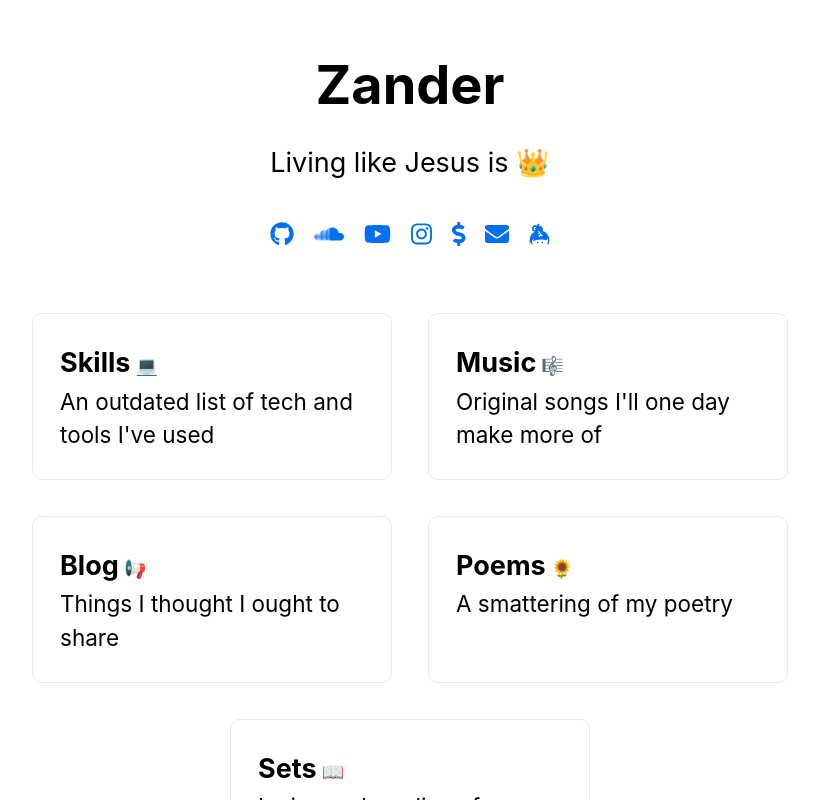
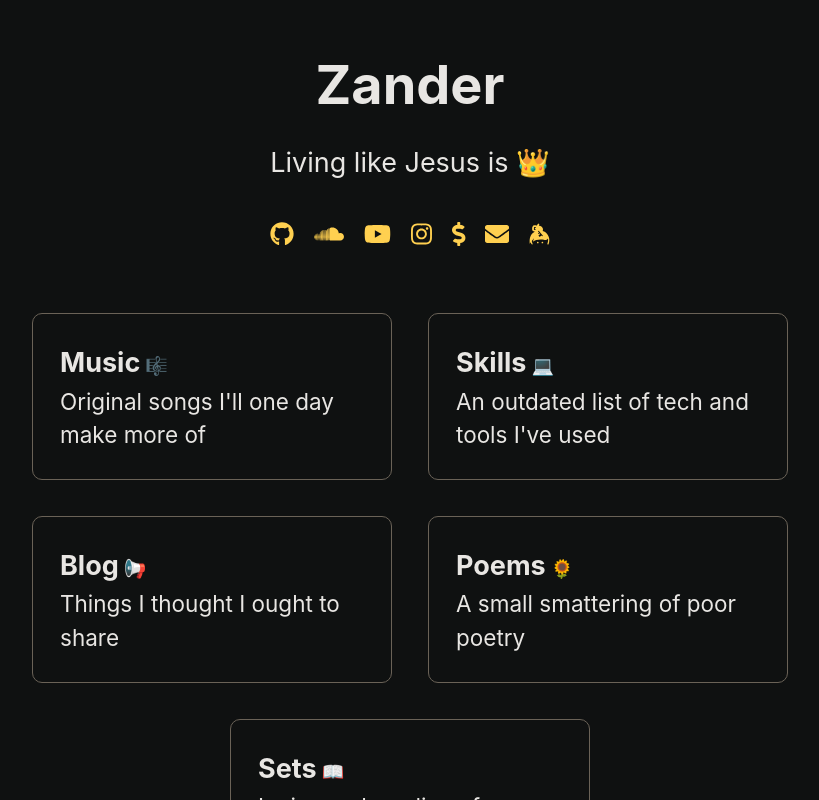
Before and after one commit to steamwings/me, a Next.js app: page / in a window 1280 px wide. Shown: the top 800 px of the page, without its empty margins (230-1049 px from the left). Built offline with nearby package versions, Linux system fonts and the light colour scheme.

Commit message:
All dark, yellow accents

```diff
--- a/app/home.tsx
+++ b/app/home.tsx
@@ -56,30 +56,24 @@ export default function Home() {
         <div className={
           utilStyles.grid
         }>
+          <Link href="https://www.youtube.com/channel/UCYtpQXhep8dADXhU11xsBXA"
+            className={styles.card}>
+            <span>
+              <h2>Music</h2>&nbsp;&#x1f3bc;
+            </span>
+            <p>Original songs I&apos;ll one day make more of</p>
+          </Link>
+
           <Link href="/skills"
-            className={
-              styles.card
-          }>
+            className={styles.card}>
             <span>
               <h2>Skills</h2>&nbsp;&#x1f4bb;
             </span>
             <p>An outdated list of tech and tools I&apos;ve used</p>
           </Link>
 
-          <Link href="https://www.youtube.com/channel/UCYtpQXhep8dADXhU11xsBXA"
-            className={
-              styles.card
-          }>
-            <span>
-              <h2>Music</h2>&nbsp;&#x1f3bc;
-            </span>
-            <p>Original songs I&apos;ll one day make more of</p>
-          </Link>
-
           <Link href="/blog"
-            className={
-              styles.card
-          }>
+            className={styles.card}>
             <span>
               <h2>Blog</h2>&nbsp;&#x1f4e2;
             </span>
@@ -89,19 +83,15 @@ export default function Home() {
           </Link>
 
           <Link href="/poems"
-            className={
-              styles.card
-          }>
+            className={styles.card}>
             <span>
               <h2>Poems</h2>&nbsp;&#x1f33b;
             </span>
-            <p>A smattering of my poetry</p>
+            <p>A small smattering of poor poetry</p>
           </Link>
 
           <Link href="/sets"
-            className={
-              styles.card
-          }>
+            className={styles.card}>
             <span>
               <h2>Sets</h2>&nbsp;&#x1f4d6;
             </span>
--- a/components/layout.tsx
+++ b/components/layout.tsx
@@ -14,11 +14,9 @@ export default function Layout({ children, backNav }: LayoutProps) {
       <main className={styles.main}>{children}</main>
 
       {(backNav != Destination.None) && (
-          <div className={styles.backToHome}>
-            <Link href={getUrl(backNav)}>
-              ← Back
-            </Link>
-          </div>
+        <Link href={getUrl(backNav)} className={styles.backToHome}>
+          ← Back
+        </Link>
       )}
 
       <footer className={styles.footer}>
--- a/styles/Utils.module.css
+++ b/styles/Utils.module.css
@@ -1,6 +1,6 @@
 .grid {
   display: flex;
-  align-items: top;
+  align-items: baseline;
   justify-content: center;
   flex-wrap: wrap;
   max-width: 800px;
--- a/styles/globals.css
+++ b/styles/globals.css
@@ -6,6 +6,9 @@ body {
     Cantarell, Fira Sans, Droid Sans, Helvetica Neue, sans-serif;
   line-height: 1.6;
   font-size: 18px;
+  color-scheme: dark;
+  background-color: rgb(15, 17, 17);/* #131516; */
+  color: rgb(232, 230, 227);
 }
 
 * {
@@ -14,6 +17,7 @@ body {
 
 a {
   text-decoration: none;
+  color: rgb(51, 145, 255);
 }
 
 h1,h2,h3 > a {
--- a/styles/home.module.css
+++ b/styles/home.module.css
@@ -29,14 +29,10 @@
 }
 
 .social a {
-  color: #0070f3;
+  color: rgb(255, 208, 80) /*#0070f3*/;
   text-decoration: none;
   margin: 10px;
   max-height: 42px;
-}
-
-.fa {
-  size: "lg";
 }
 
 .title a:hover,
@@ -81,9 +77,9 @@
   text-align: left;
   color: inherit;
   text-decoration: none;
-  border: 1px solid #eaeaea;
+  border: 1px solid rgb(106, 98, 87);
   border-radius: 10px;
-  transition: color 0.15s ease, border-color 0.15s ease;
+  transition: color 0.25s ease, border-color 0.25s ease;
   width: 45%;
   min-width: 18rem;
 }
@@ -91,8 +87,9 @@
 .card:hover,
 .card:focus,
 .card:active {
-  color: #0070f3;
-  border-color: #0070f3;
+  text-decoration: none;
+  color: rgb(255, 208, 80);
+  border-color: rgb(255, 208, 80);
 }
 
 .card h2 {
--- a/styles/layout.module.css
+++ b/styles/layout.module.css
@@ -19,13 +19,24 @@
 }
 
 .backToHome {
+  text-decoration: none;
+  color: rgb(232, 230, 227);
+  padding: .75rem;
   margin: 1rem 0 3rem;
+  border-radius: 10px;
+  border: 1px solid rgb(15, 17, 17);
+  transition: color .25s ease, border-color .25s ease;
+}
+
+.backToHome:hover {
+  color: rgb(255, 208, 80);
+  border-color: rgb(255, 208, 80);
 }
 
 .footer {
   width: 100%;
   height: 100px;
-  border-top: 1px solid #eaeaea;
+  border-top: 1px solid rgb(255, 208, 80);
   flex-grow: 0;
   display: flex;
   flex-direction: row;
--- a/styles/utils.module.css
+++ b/styles/utils.module.css
@@ -1,6 +1,6 @@
 .grid {
   display: flex;
-  align-items: top;
+  align-items: baseline;
   justify-content: center;
   flex-wrap: wrap;
   max-width: 800px;
```
